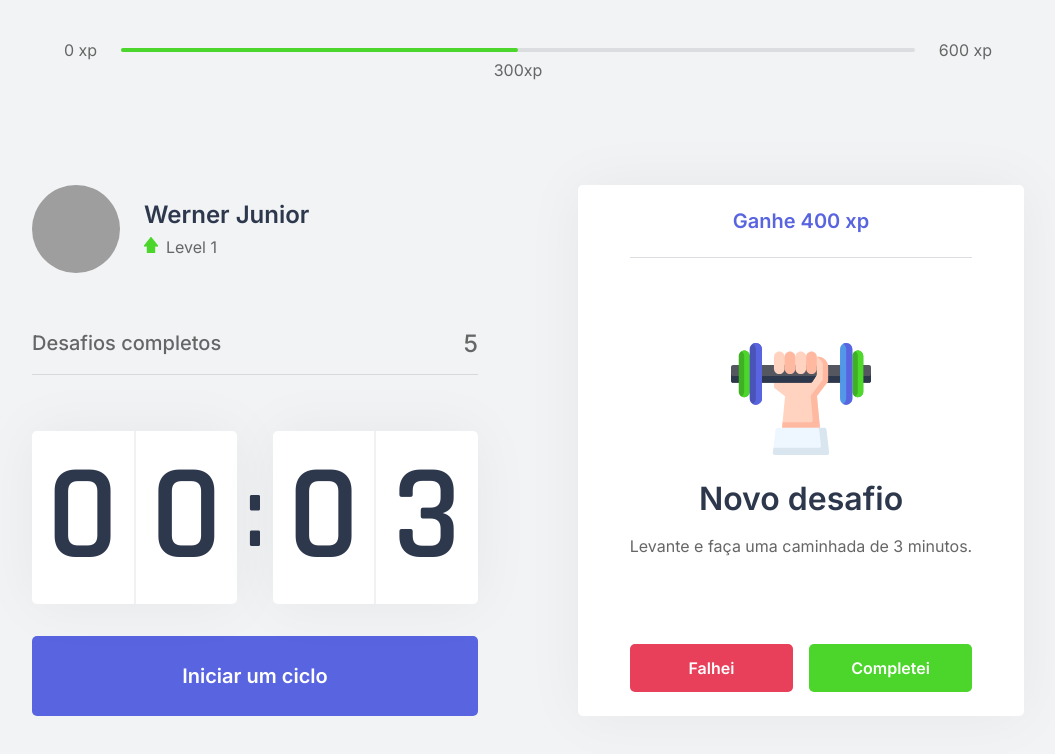
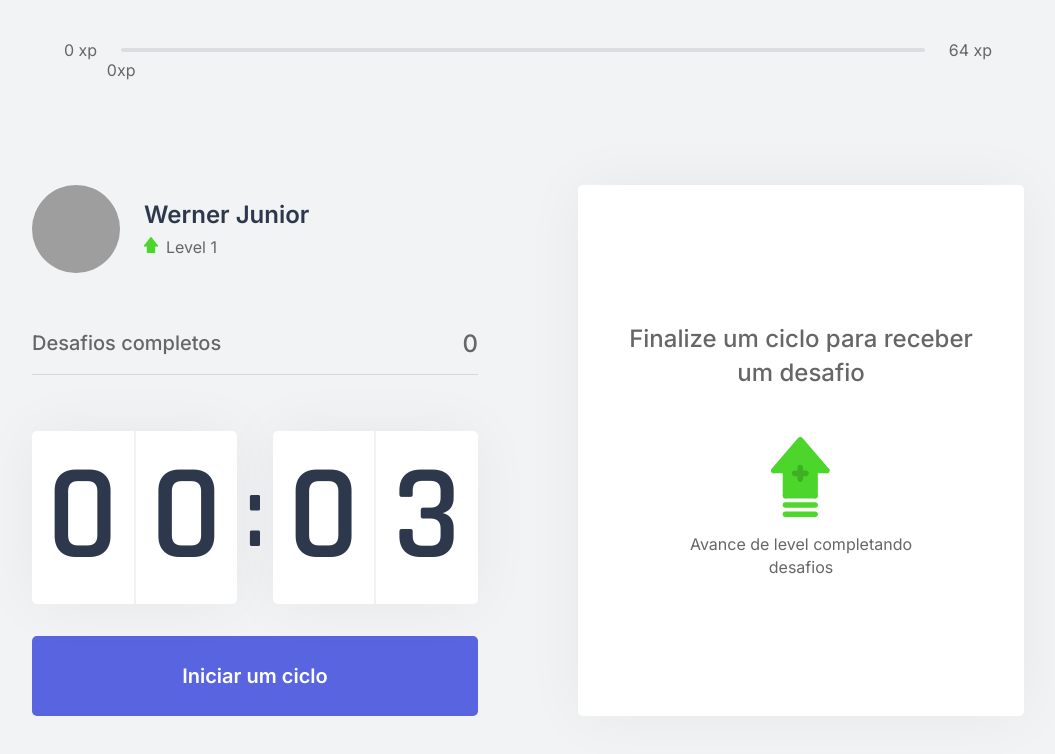
Before and after one commit to wernerjr/move.it, a Next.js app: page / in a window 1280 px wide. Shown: the top 754 px of the page, without its empty margins (112-1167 px from the left). Built offline with nearby package versions, Linux system fonts and the light colour scheme; grey boxes are pictures that could not be loaded.

Commit message:
Challenge Context

```diff
--- /dev/null
+++ b/challenges.json
@@ -0,0 +1,62 @@
+[
+  {
+    "type": "body",
+    "description": "Estique um de seus braços com a palma da mão virada para frente e puxe os dedos para cima por 10 segundos por mão.",
+    "amount": 80
+  },
+  {
+    "type": "body",
+    "description": "Estique seu braço contra o peito e puxe-o utilizando o outro braço por 10 segundos por braço.",
+    "amount": 60
+  },
+  {
+    "type": "body",
+    "description": "Puxe seu pescoço com a ajuda da mão para a direita e para a esquerda, permanecendo na posição por alguns segundos.",
+    "amount": 70
+  },
+  {
+    "type": "body",
+    "description": "Com as duas mãos na parte de trás da cabeça, leve-a para baixo, alongando a parte de trás da região.",
+    "amount": 60
+  },
+  {
+    "type": "body",
+    "description": "Cruze as pernas e desça com as mãos esticadas em direção ao chão. Repita o movimento com a outra perna na frente.",
+    "amount": 100
+  },
+  {
+    "type": "body",
+    "description": "Sentado, abra as pernas e tente encostar as palmas das mãos no chão, repita 3 vezes por 5 segundos.",
+    "amount": 80
+  },
+  {
+    "type": "body",
+    "description": "Puxe o joelho de encontro ao peito e segure, troque de perna após 10 segundos.",
+    "amount": 50
+  },
+  {
+    "type": "body",
+    "description": "Sentado, cruze uma perna e incline seu tronco à frente, troque de perna após 10 segundos.",
+    "amount": 80
+  },
+  {
+    "type": "eye",
+    "description": "Sentado, feche os olhos e cubra-os com as palmas da mão durante 2 minutos, depois abra normalmente.",
+    "amount": 90
+  },
+  {
+    "type": "eye",
+    "description": "Em algum ambiente aberto, olhe o mais longe que puder em quatro direções por 3s, mexa apenas os olhos. Repita 3 vezes.",
+    "amount": 140
+  },
+  {
+    "type": "eye",
+    "description": "Usando os polegares, massage a área abaixo das sobrancelhas em movimentos circulares por 15 segundos.",
+    "amount": 70
+  },
+  {
+    "type": "body",
+    "description": "Em pé, gire a cintura o máximo que puder para a esquerda, segure por cinco segundos. Repita para a direita.",
+    "amount": 90
+  }
+]
--- a/src/components/ChallengeBox.tsx
+++ b/src/components/ChallengeBox.tsx
@@ -1,24 +1,27 @@
+import { useContext } from 'react';
+import { ChallengesContext } from '../contexts/ChallengesContext';
 import style from '../styles/components/ChallengeBox.module.css';
 
 export function ChallengeBox() {
-  const hasActiveChallenge = true;
+  const { activeChallenge, resetChallenge } = useContext(ChallengesContext);
 
   return (
     <div className={style.challengeBoxContainer}>
-      {hasActiveChallenge ? (
+      {activeChallenge ? (
         <div className={style.challengeActive}>
-          <header>Ganhe 400 xp</header>
+          <header>Ganhe {activeChallenge.amount} xp</header>
 
           <main>
-            <img src="icons/body.svg" alt=""/>
+            <img src={`icons/${activeChallenge.type}.svg`} alt=""/>
             <strong>Novo desafio</strong>
-            <p>Levante e faça uma caminhada de 3 minutos.</p>
+            <p>{activeChallenge.description}</p>
           </main>
 
           <footer>
             <button
               type="button"
               className={style.challengeFailedButton}
+              onClick={resetChallenge}
             >
               Falhei
             </button>
--- a/src/components/CompletedChallenge.tsx
+++ b/src/components/CompletedChallenge.tsx
@@ -1,10 +1,14 @@
+import { useContext } from 'react'
+import { ChallengesContext } from '../contexts/ChallengesContext'
 import styles from '../styles/components/CompleteChallenges.module.css'
 
 export function CompleteChallenges() {
+  const {challengeCompleted} = useContext(ChallengesContext);
+
   return (
     <div className={styles.completedChallengesContainer}>
       <span>Desafios completos</span>
-      <span>5</span>
+      <span>{challengeCompleted}</span>
     </div>
   )
 }
--- a/src/components/Countdown.tsx
+++ b/src/components/Countdown.tsx
@@ -1,11 +1,14 @@
 import { clear } from 'console';
-import { useEffect, useState } from 'react'
+import { useContext, useEffect, useState } from 'react'
 import { start } from 'repl';
+import { ChallengesContext } from '../contexts/ChallengesContext';
 import styles from '../styles/components/Countdown.module.css'
 
 let countdownTimeout: NodeJS.Timeout;
 
 export function Countdown() {
+  const { startNewChallenge } = useContext(ChallengesContext);
+
   const [time, setTime] = useState(0.05 * 60);
   const [isActive, setIsActive] = useState(false);
   const [hasFinished, setHasFinished] = useState(false);
@@ -34,6 +37,7 @@
     }else if(isActive && time ===0){
       setHasFinished(true);
       setIsActive(false);
+      startNewChallenge();
     }
   }, [isActive, time])
 
--- a/src/components/ExperienceBar.tsx
+++ b/src/components/ExperienceBar.tsx
@@ -1,15 +1,20 @@
+import { useContext } from 'react'
+import { ChallengesContext } from '../contexts/ChallengesContext'
 import styles from '../styles/components/ExperienceBar.module.css'
 
 export function ExperienceBar(){
+  const {currentExperience, experienceToNextLevel, percentToNextLevel} = useContext(ChallengesContext);
+
+
   return(
     <header className={styles.experienceBar}>
       <span>0 xp</span>
       <div>
-        <div style={{width: '50%'}}></div>
+        <div style={{width: `${percentToNextLevel}%`}}></div>
 
-        <span className={styles.currentExperience} style={{left: '50%'}}>300xp</span>
+        <span className={styles.currentExperience} style={{left: `${percentToNextLevel}%`}}>{currentExperience}xp</span>
       </div>
-      <span>600 xp</span>
+      <span>{experienceToNextLevel} xp</span>
     </header>
   )
 }
--- /dev/null
+++ b/src/contexts/ChallengesContext.tsx
@@ -0,0 +1,73 @@
+import { createContext, useState, ReactNode } from 'react';
+import challenges from '../../challenges.json';
+
+interface Challenge {
+  type: 'body' | 'eye';
+  description: string;
+  amount: number;
+}
+
+interface ChallengeContextData {
+  activeChallenge: Challenge;
+  challengeCompleted: number;
+  currentExperience: number;
+  experienceToNextLevel: number;
+  level: number;
+  percentToNextLevel: number;
+  levelUp: () => void;
+  resetChallenge: () => void;
+  startNewChallenge: () => void;
+}
+
+interface ChallengeProviderProps {
+  children: ReactNode;
+}
+
+export const ChallengesContext = createContext({} as ChallengeContextData);
+
+export function ChallengesProvider({ children } : ChallengeProviderProps) {
+  const [level, setLevel] = useState(1);
+  const [currentExperience, setCurrentExperience] = useState(0);
+  const [challengeCompleted, setChallengeCompleted] = useState(0);
+
+  const [activeChallenge, setActiveChallenge] = useState(null);
+
+  function levelUp(){
+    setLevel(level + 1);
+  }
+
+  const experienceToNextLevel = Math.pow((level + 1) * 4, 2);
+
+  const percentToNextLevel = Math.round((currentExperience * 100) / experienceToNextLevel);
+
+  function startNewChallenge(){
+    const randomChallengeIndex = Math.floor(Math.random() * challenges.length);
+    const challenge = challenges[randomChallengeIndex];
+
+    setActiveChallenge(challenge);
+  }
+
+  function resetChallenge() {
+    setActiveChallenge(null);
+  }
+
+  return (
+    <ChallengesContext.Provider
+    value={
+      {
+        activeChallenge,
+        challengeCompleted,
+        currentExperience,
+        experienceToNextLevel,
+        level,
+        percentToNextLevel,
+        levelUp,
+        resetChallenge,
+        startNewChallenge
+      }
+    }
+    >
+      {children}
+    </ChallengesContext.Provider>
+  )
+}
--- a/src/pages/_app.tsx
+++ b/src/pages/_app.tsx
@@ -1,7 +1,13 @@
 import '../styles/global.css'
 
+import { ChallengesProvider } from '../contexts/ChallengesContext';
+
 function MyApp({ Component, pageProps }) {
-  return <Component {...pageProps} />
+  return (
+  <ChallengesProvider>
+    <Component {...pageProps} />
+  </ChallengesProvider>
+  )
 }
 
 export default MyApp
```
